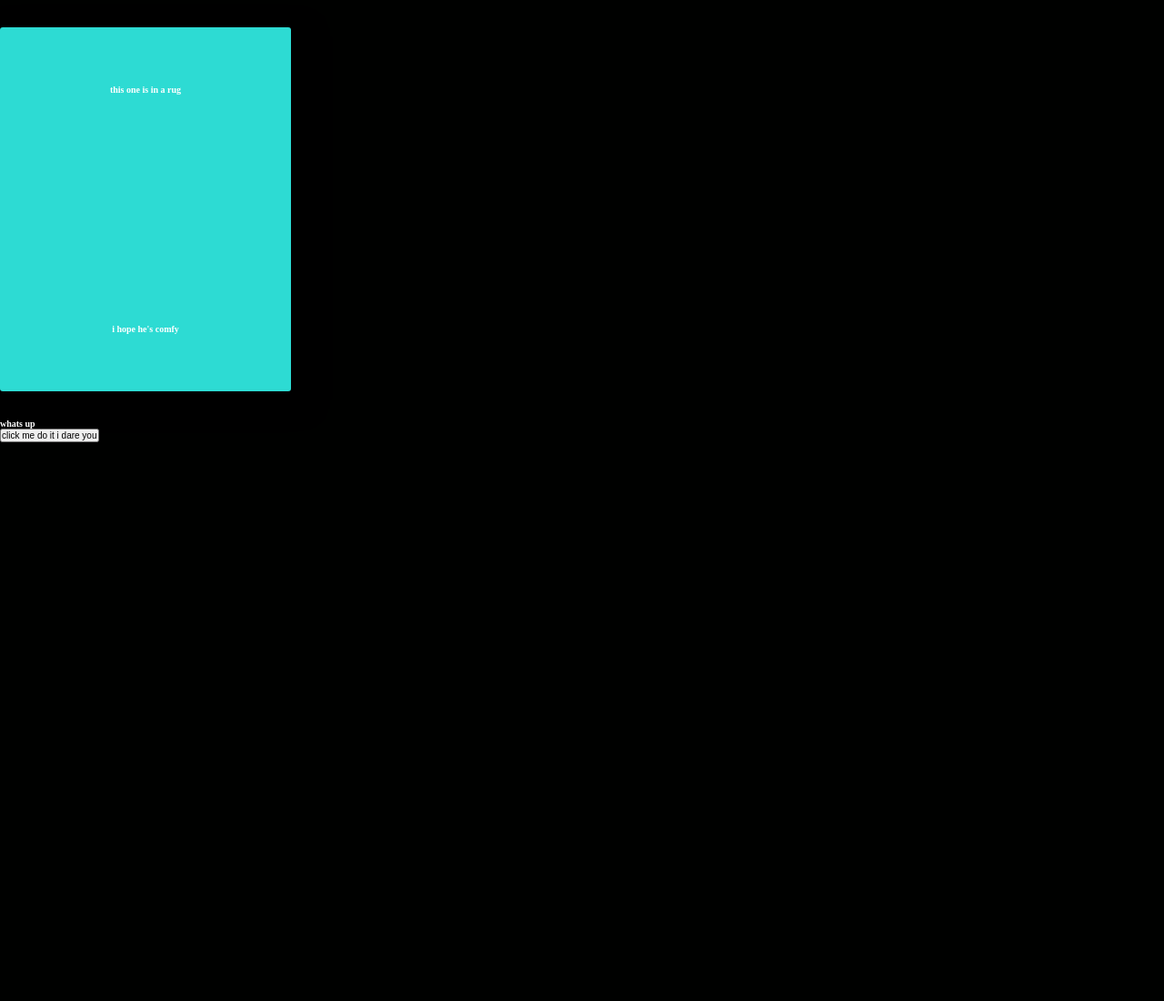
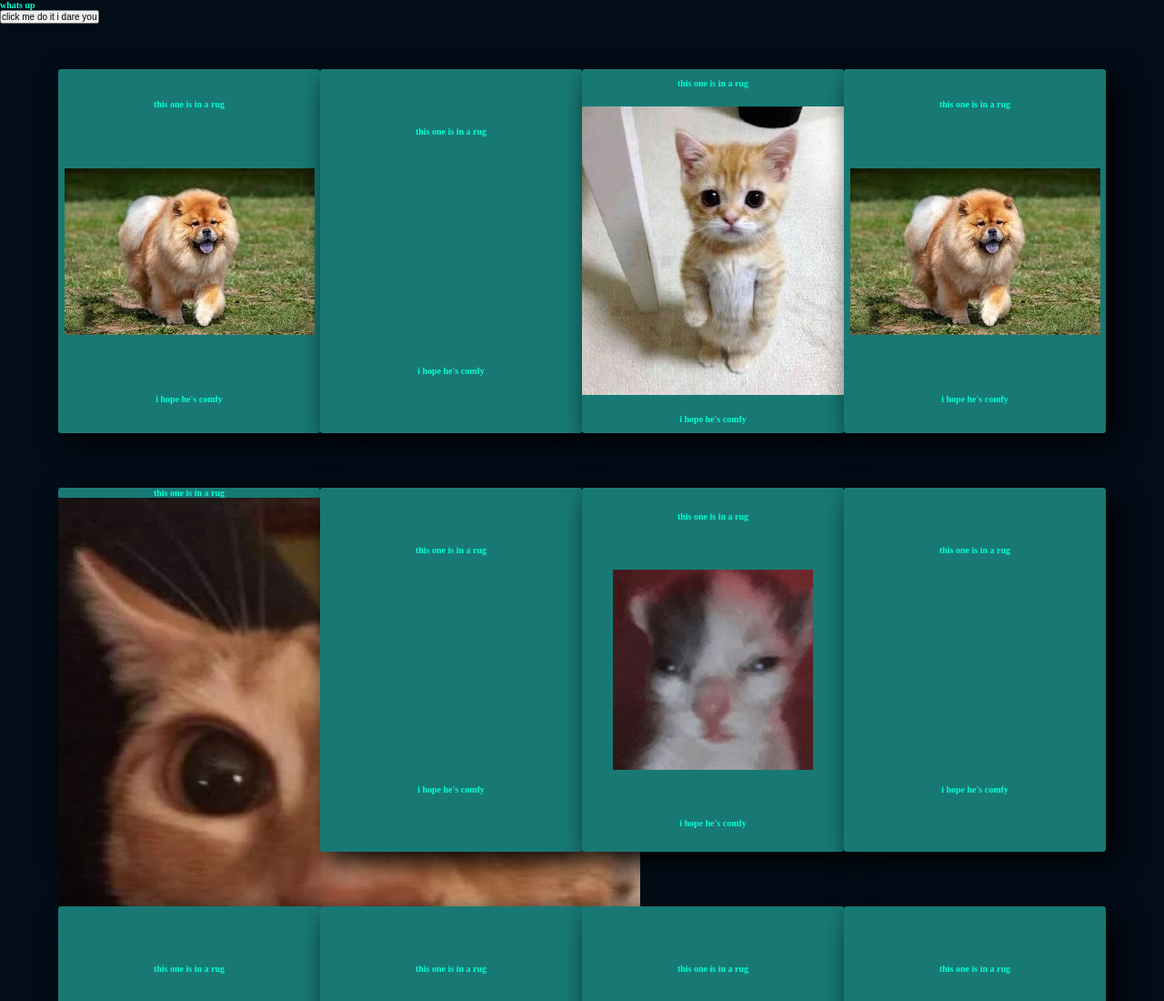
Before and after one commit to staten-island-tech/vite-project-nathannathan08, a website built with Vite: page vite-project/index.html in a window 1280 px wide. Shown: the top 1100 px of the page at 91% size. Before the commit the page ends 800 px from the top, so only its background shows below. Built offline with nearby package versions, Linux system fonts and the light colour scheme; files whose address does not match are found by name.

Commit message:
fe;muej;lut

```diff
--- a/vite-project/index.html
+++ b/vite-project/index.html
@@ -12,17 +12,115 @@
   </head>
 
   <body>
-    <div class="container">
-      <div class="card" >
-          <h2 class="card-header">this one is in a rug</h2>
-          <img class="card-img" src="doggo.jpg" alt="" />
-          <h3 class="card-price">i hope he's comfy</h3>
-      </div>
+
     <div id="app"></div>
     <h1>whats up</h1>
     <div class="main">
       <button class="btn">click me do it i dare you</button>
     </div>
+
+    <div class="container">
+      <div class="card" >
+          <h2 class="card-header">this one is in a rug</h2>
+          <img class="card-img" src="doggy.jpg" alt="" />
+          <h3 class="card-price">i hope he's comfy</h3>
+      </div>
+      <div class="card" >
+        <h2 class="card-header">this one is in a rug</h2>
+        <img class="card-img" src="doggo.jpg" alt="" />
+        <h3 class="card-price">i hope he's comfy</h3>
+    </div>
+      <div class="card" >
+        <h2 class="card-header">this one is in a rug</h2>
+        <img class="card-img" src="elgato.webp" alt="" />
+        <h3 class="card-price">i hope he's comfy</h3>
+    </div>
+    <div class="card" >
+      <h2 class="card-header">this one is in a rug</h2>
+      <img class="card-img" src="doggy.jpg" alt="" />
+      <h3 class="card-price">i hope he's comfy</h3>
+  </div>
+  <div class="card" >
+    <h2 class="card-header">this one is in a rug</h2>
+    <img class="card-img" src="heknows.jpg" alt="" />
+    <h3 class="card-price">i hope he's comfy</h3>
+</div>
+<div class="card" >
+  <h2 class="card-header">this one is in a rug</h2>
+  <img class="card-img" src="doggo.jpg" alt="" />
+  <h3 class="card-price">i hope he's comfy</h3>
+</div>
+<div class="card" >
+  <h2 class="card-header">this one is in a rug</h2>
+  <img class="card-img" src="disheveledlittleguy.jpg" alt="" />
+  <h3 class="card-price">i hope he's comfy</h3>
+</div>
+<div class="card" >
+  <h2 class="card-header">this one is in a rug</h2>
+  <img class="card-img" src="doggo.jpg" alt="" />
+  <h3 class="card-price">i hope he's comfy</h3>
+</div>
+<div class="card" >
+  <h2 class="card-header">this one is in a rug</h2>
+  <img class="card-img" src="doggo.jpg" alt="" />
+  <h3 class="card-price">i hope he's comfy</h3>
+</div>
+<div class="card" >
+  <h2 class="card-header">this one is in a rug</h2>
+  <img class="card-img" src="doggo.jpg" alt="" />
+  <h3 class="card-price">i hope he's comfy</h3>
+</div>
+<div class="card" >
+  <h2 class="card-header">this one is in a rug</h2>
+  <img class="card-img" src="doggo.jpg" alt="" />
+  <h3 class="card-price">i hope he's comfy</h3>
+</div>
+<div class="card" >
+  <h2 class="card-header">this one is in a rug</h2>
+  <img class="card-img" src="doggo.jpg" alt="" />
+  <h3 class="card-price">i hope he's comfy</h3>
+</div>
+<div class="card" >
+  <h2 class="card-header">this one is in a rug</h2>
+  <img class="card-img" src="doggo.jpg" alt="" />
+  <h3 class="card-price">i hope he's comfy</h3>
+</div>
+<div class="card" >
+  <h2 class="card-header">this one is in a rug</h2>
+  <img class="card-img" src="doggo.jpg" alt="" />
+  <h3 class="card-price">i hope he's comfy</h3>
+</div>
+<div class="card" >
+  <h2 class="card-header">this one is in a rug</h2>
+  <img class="card-img" src="doggo.jpg" alt="" />
+  <h3 class="card-price">i hope he's comfy</h3>
+</div>
+<div class="card" >
+  <h2 class="card-header">this one is in a rug</h2>
+  <img class="card-img" src="doggo.jpg" alt="" />
+  <h3 class="card-price">i hope he's comfy</h3>
+</div>
+<div class="card" >
+  <h2 class="card-header">this one is in a rug</h2>
+  <img class="card-img" src="doggo.jpg" alt="" />
+  <h3 class="card-price">i hope he's comfy</h3>
+</div>
+<div class="card" >
+  <h2 class="card-header">this one is in a rug</h2>
+  <img class="card-img" src="doggo.jpg" alt="" />
+  <h3 class="card-price">i hope he's comfy</h3>
+</div>
+<div class="card" >
+  <h2 class="card-header">this one is in a rug</h2>
+  <img class="card-img" src="doggo.jpg" alt="" />
+  <h3 class="card-price">i hope he's comfy</h3>
+</div>
+<div class="card" >
+  <h2 class="card-header">this one is in a rug</h2>
+  <img class="card-img" src="doggo.jpg" alt="" />
+  <h3 class="card-price">i hope he's comfy</h3>
+</div>
+
     <script type="module" src="main.js"></script>
 
   </body>
--- a/vite-project/products.css
+++ b/vite-project/products.css
@@ -1,7 +1,17 @@
+
+    .container {
+        width: 90vw;
+        margin: 2rem auto;
+        display: flex;
+        flex-wrap: wrap;
+        justify-content: space-between;
+    }
+
+
 .card {
     height: 40rem;
     width: 25%;
-    background-color: rgb(45, 219, 211);
+    background-color: rgb(24, 121, 116);
     border: 2px rgb(40, 197, 189);
     border-radius: 3px;
     box-shadow: 10px 10px 30px black;
--- a/vite-project/theme.css
+++ b/vite-project/theme.css
@@ -9,20 +9,24 @@ body,
 
 
 :root {
-  --dark: #000100;
-  --light: #ffffff;
-  --dark-color: #ffffff;
-  --light-color: #000100;
+  --dark: #020d18;
+  --light: #21a6ff;
+  --dark-color: #00ffd5;
+  --light-color: #061f36;
+  --lightcard: rgb(67, 255, 246);
 }
 
 
 body {
   background-color: var(--dark);
   color: var(--dark-color);
-  transition: background-color 0.3s, color 0.3s;
 }
 
 body.light {
   background-color: var(--light);
   color: var(--light-color);
 }
+
+body.light .card {
+  background-color: var(--lightcard);
+}
```
Also changed, not shown: vite-project/disheveledlittleguy.jpg (added), vite-project/doggy.jpg (added), vite-project/elgato.webp (added), vite-project/heknows.jpg (added).
